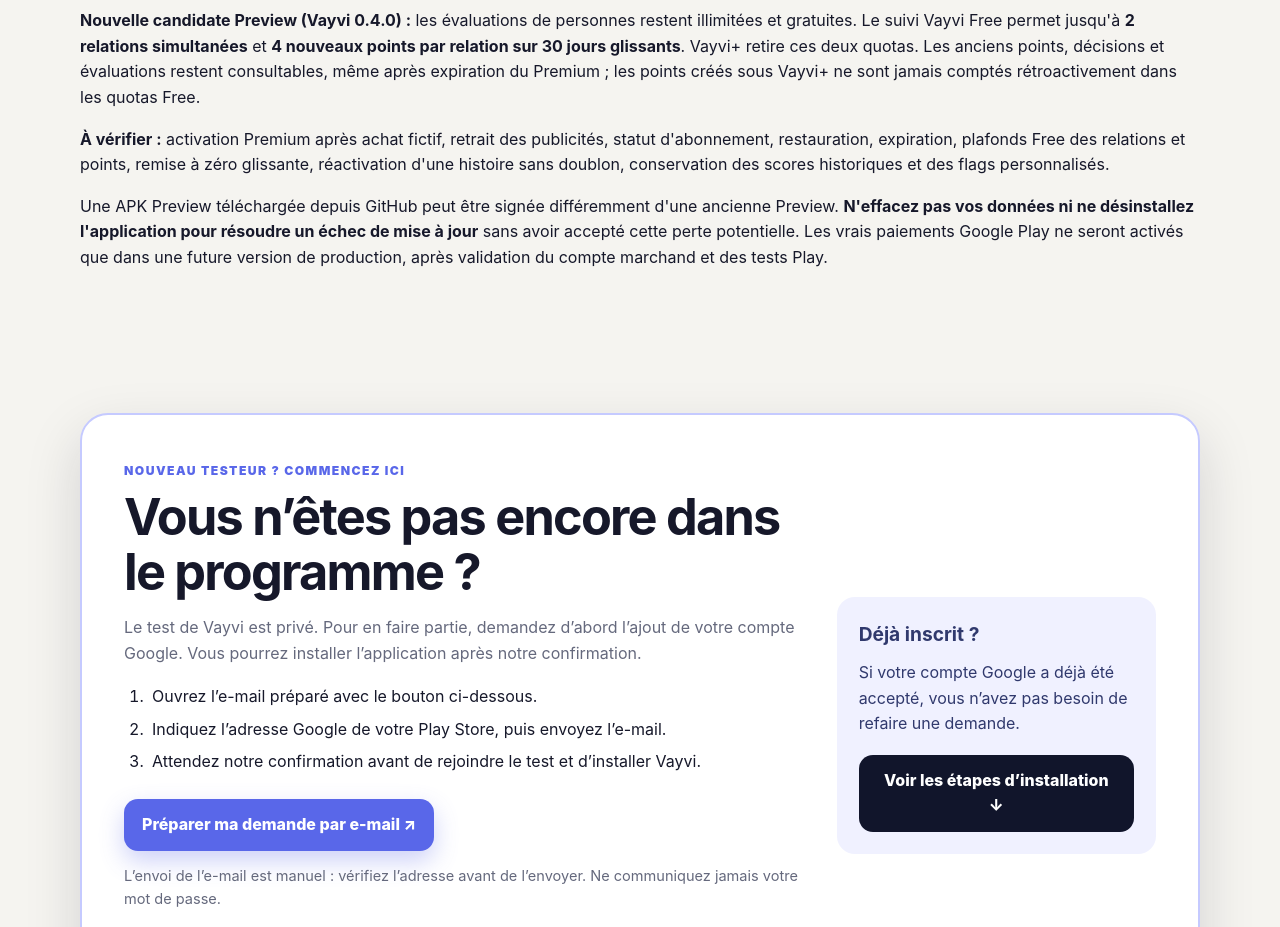
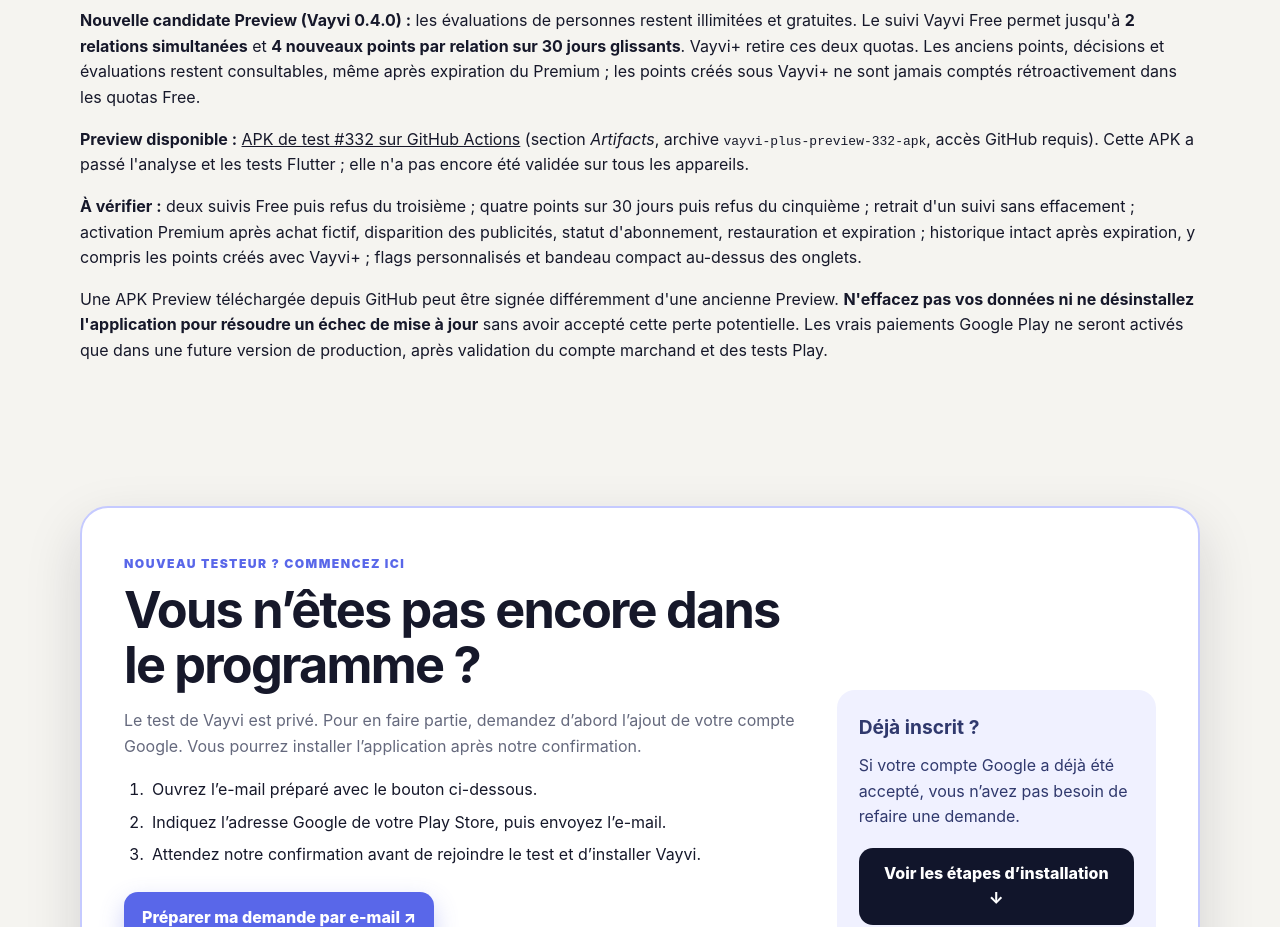
Before and after one commit to ShamsGolap/vayvi-testing, a plain HTML site: page index.html in a window 1280 px wide. Shown: the part 1240-2167 px from the top of the page. Drawn offline with Linux system fonts and the light colour scheme; no server answers.

Commit message:
docs(testing): link verified Preview #332 and explicit Free/Premium device checklist

```diff
--- a/index.html
+++ b/index.html
@@ -56,7 +56,8 @@
       <p>La version distribuée sur Google Play reste la <strong>0.3.0 (build 7)</strong> tant qu'une nouvelle version n'a pas été publiée sur le canal de test fermé. Une nouvelle APK <strong>Vayvi Preview</strong> peut être proposée séparément aux testeurs techniques ; elle utilise un nom de package Android distinct et ne remplace pas l'application Google Play.</p>
       <p>Dans la Preview, les <strong>publicités sont des annonces Google de test</strong> et le <strong>Test Store RevenueCat simule les paiements</strong> : aucun prélèvement réel. Les tarifs cibles affichés par le magasin de test sont 3,99 €/mois, 29,99 €/an et 59,99 € pour l'achat à vie. Les fonctionnalités Vayvi+ doivent être vérifiées avec des achats de test.</p>
       <p><strong>Nouvelle candidate Preview (Vayvi 0.4.0) :</strong> les évaluations de personnes restent illimitées et gratuites. Le suivi Vayvi Free permet jusqu'à <strong>2 relations simultanées</strong> et <strong>4 nouveaux points par relation sur 30 jours glissants</strong>. Vayvi+ retire ces deux quotas. Les anciens points, décisions et évaluations restent consultables, même après expiration du Premium ; les points créés sous Vayvi+ ne sont jamais comptés rétroactivement dans les quotas Free.</p>
-      <p><strong>À vérifier :</strong> activation Premium après achat fictif, retrait des publicités, statut d'abonnement, restauration, expiration, plafonds Free des relations et points, remise à zéro glissante, réactivation d'une histoire sans doublon, conservation des scores historiques et des flags personnalisés.</p>
+      <p><strong>Preview disponible :</strong> <a href="https://github.com/ShamsGolap/vayvi/actions/runs/41662485126" rel="noopener noreferrer" target="_blank">APK de test #332 sur GitHub Actions</a> (section <em>Artifacts</em>, archive <code>vayvi-plus-preview-332-apk</code>, accès GitHub requis). Cette APK a passé l'analyse et les tests Flutter ; elle n'a pas encore été validée sur tous les appareils.</p>
+      <p><strong>À vérifier :</strong> deux suivis Free puis refus du troisième ; quatre points sur 30 jours puis refus du cinquième ; retrait d'un suivi sans effacement ; activation Premium après achat fictif, disparition des publicités, statut d'abonnement, restauration et expiration ; historique intact après expiration, y compris les points créés avec Vayvi+ ; flags personnalisés et bandeau compact au-dessus des onglets.</p>
       <p>Une APK Preview téléchargée depuis GitHub peut être signée différemment d'une ancienne Preview. <strong>N'effacez pas vos données ni ne désinstallez l'application pour résoudre un échec de mise à jour</strong> sans avoir accepté cette perte potentielle. Les vrais paiements Google Play ne seront activés que dans une future version de production, après validation du compte marchand et des tests Play.</p>
     </section>
     <section class="section shell request-section" id="demander" aria-labelledby="request-title">
```
